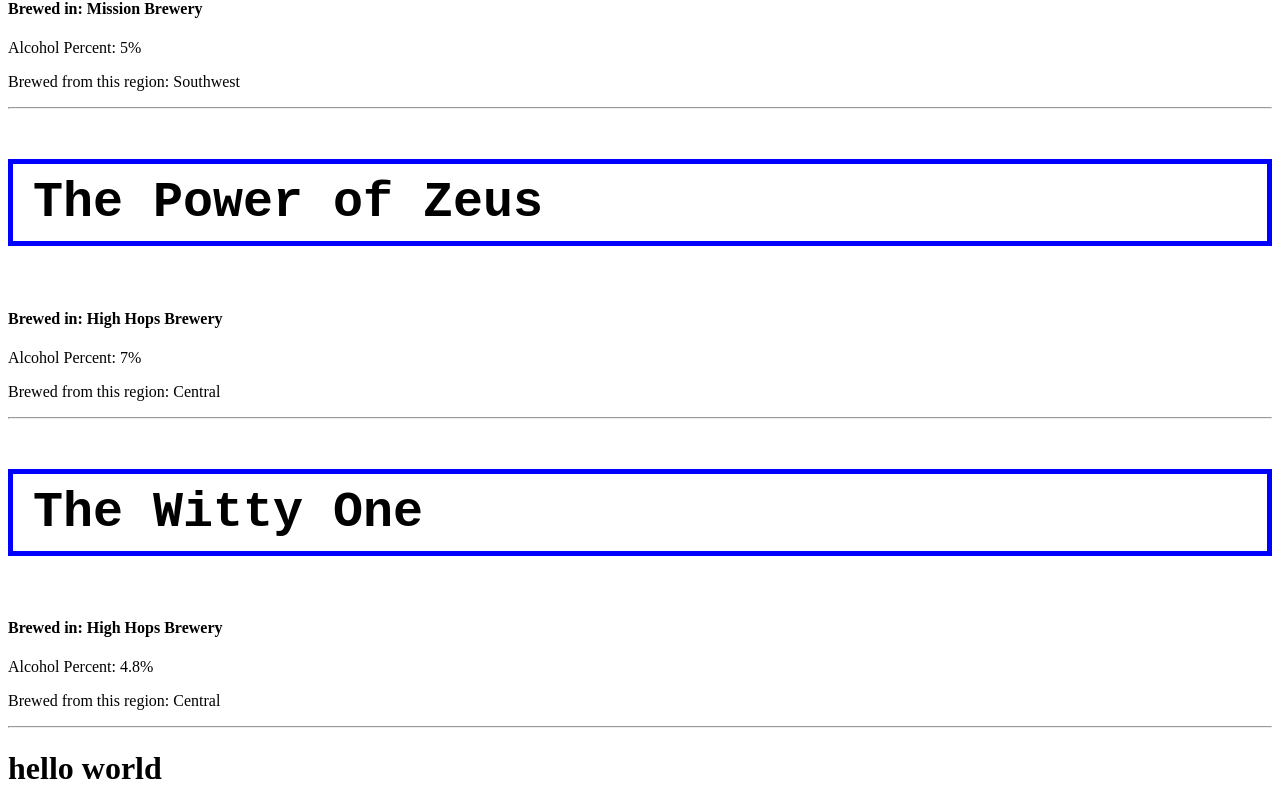
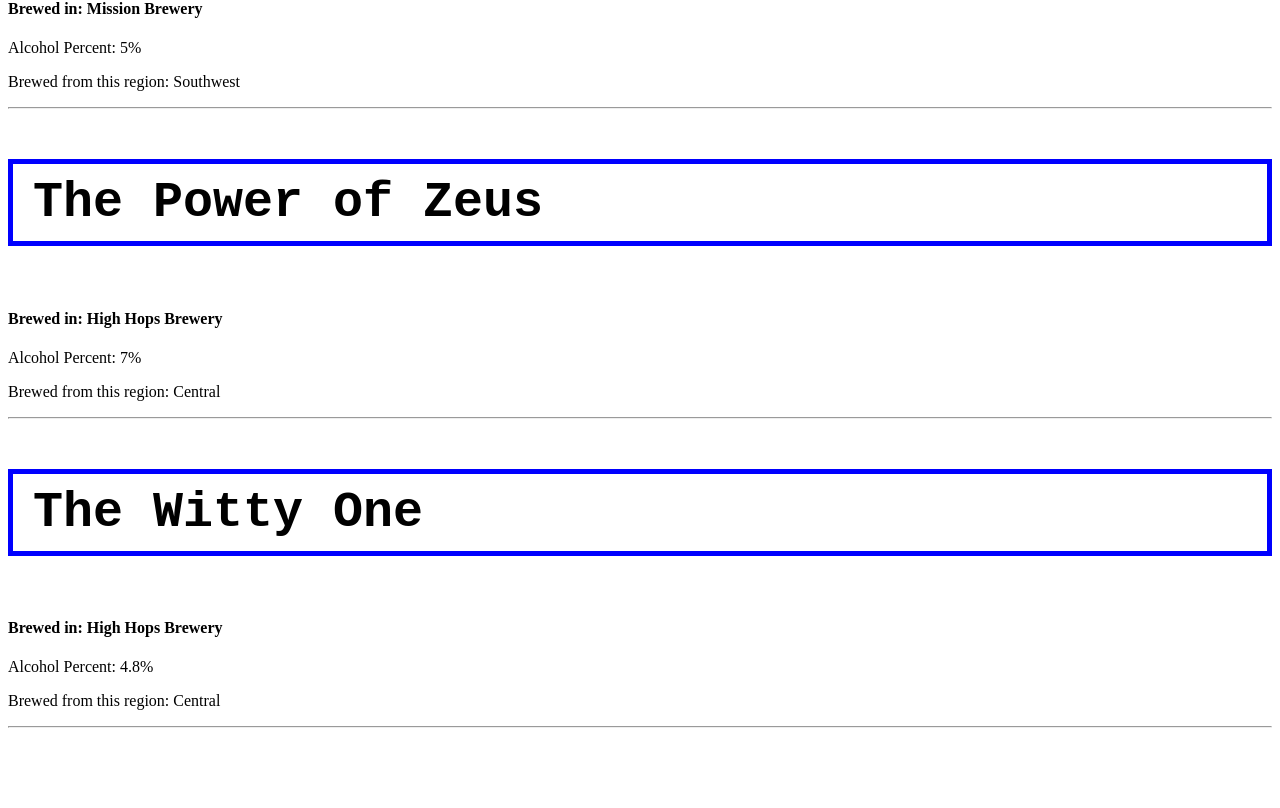
Before and after one commit to Mangutov89/beer-list, a React app: page / in a window 1280 px wide. Shown: the part 2443-3251 px from the top of the page. After the commit the page ends 3179 px from the top, so only its background shows below. Built offline with nearby package versions, Linux system fonts and the light colour scheme.

Commit message:
add routes

```diff
--- a/package.json
+++ b/package.json
@@ -15,6 +15,7 @@
     "prop-types": "^15.5.10",
     "react": "^15.5.4",
     "react-dom": "^15.5.4",
+    "react-router-dom": "^4.0.0",
     "styled-jsx": "^3.2.1"
   },
   "devDependencies": {
--- a/src/components/App.jsx
+++ b/src/components/App.jsx
@@ -1,13 +1,16 @@
 import React from "react";
 import Header from "./Header";
 import ListOfBeers from "./ListOfBeers";
+
+import { Switch, Route } from 'react-router-dom';
 
 function App(){
   return (
     <div>
       <Header/>
-      <ListOfBeers/>
-      <h1>hello world</h1>
+        <Switch>
+          <Route exact path='/' component={ListOfBeers} />
+        </Switch>
     </div>
   );
 }
--- a/src/index.jsx
+++ b/src/index.jsx
@@ -2,11 +2,14 @@
 import ReactDOM from 'react-dom';
 import App from './components/App';
 import { AppContainer } from 'react-hot-loader';
+import { HashRouter } from 'react-router-dom';
 
 const render = (Component) => {
   ReactDOM.render(
     <AppContainer>
-      <Component/>
+      <HashRouter>
+        <Component/>
+      </HashRouter>
     </AppContainer>,
     document.getElementById('react-app-root')
   );
```
Also changed, not shown: 1 other file (tests, documents, lock files or other folders).
